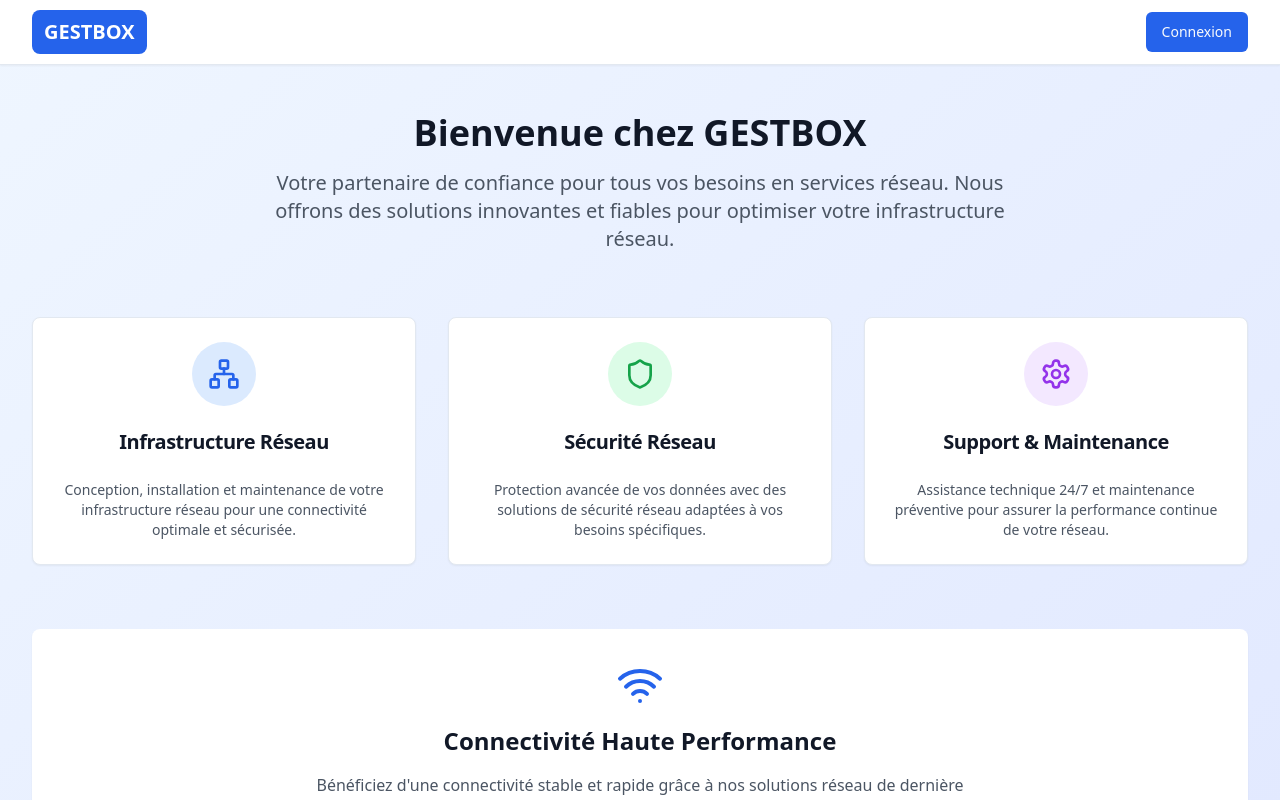
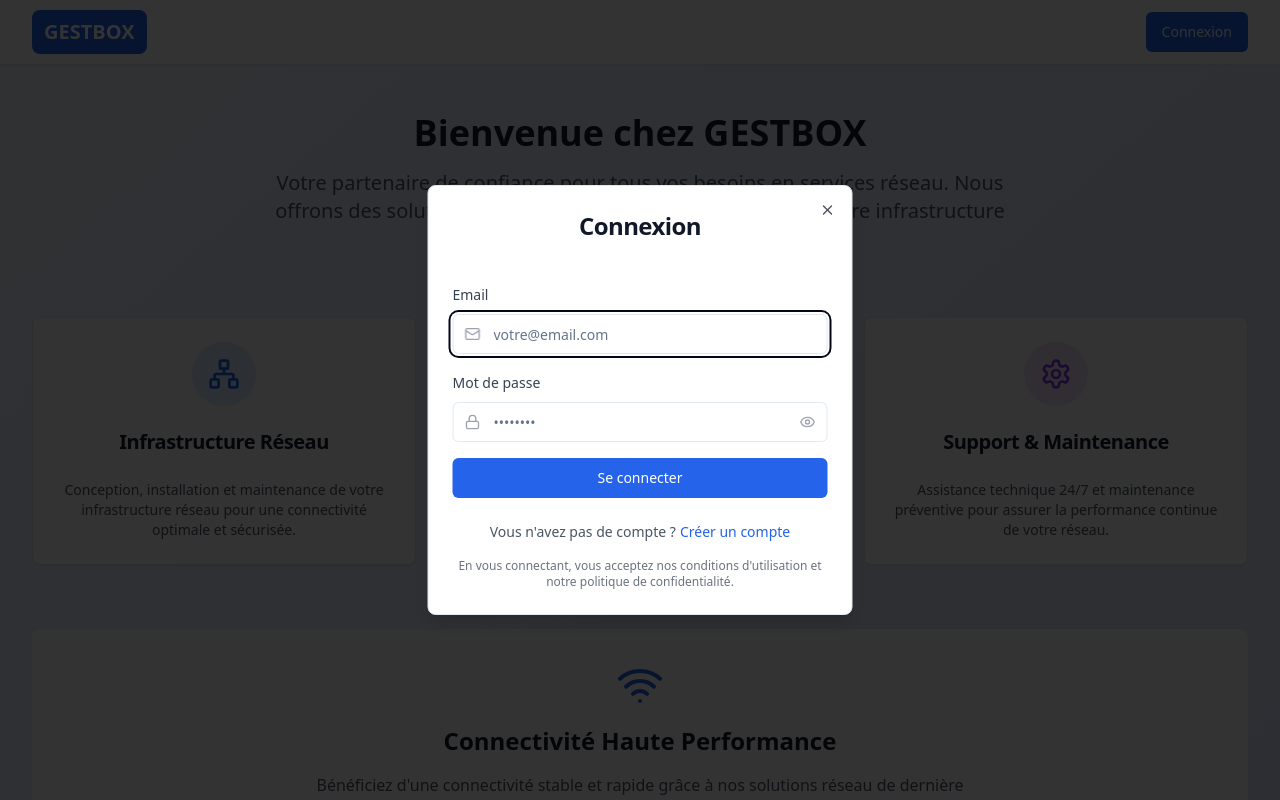
Before and after one commit to Godwin695/gestbox-network-welcome, a React (Vite) app: page / in a window 1280 px wide. Both pictures are taken after a click on the button "Connexion". Shown: the top 800 px of the page. Built offline with nearby package versions, Linux system fonts and the light colour scheme.

Commit message:
feat: Add login page
Implement a modern login page to be displayed upon clicking the "Connexion" button.

```diff
--- /dev/null
+++ b/src/components/LoginModal.tsx
@@ -0,0 +1,142 @@
+
+import { useState } from "react";
+import { Button } from "@/components/ui/button";
+import { Input } from "@/components/ui/input";
+import { Label } from "@/components/ui/label";
+import { Dialog, DialogContent, DialogHeader, DialogTitle } from "@/components/ui/dialog";
+import { Eye, EyeOff, Lock, Mail, User } from "lucide-react";
+
+interface LoginModalProps {
+  isOpen: boolean;
+  onClose: () => void;
+}
+
+const LoginModal = ({ isOpen, onClose }: LoginModalProps) => {
+  const [showPassword, setShowPassword] = useState(false);
+  const [isSignUp, setIsSignUp] = useState(false);
+  const [formData, setFormData] = useState({
+    email: "",
+    password: "",
+    name: ""
+  });
+
+  const handleSubmit = (e: React.FormEvent) => {
+    e.preventDefault();
+    // Ici vous pourrez ajouter la logique de connexion/inscription
+    console.log("Form submitted:", formData);
+    onClose();
+  };
+
+  const handleInputChange = (e: React.ChangeEvent<HTMLInputElement>) => {
+    setFormData({
+      ...formData,
+      [e.target.name]: e.target.value
+    });
+  };
+
+  return (
+    <Dialog open={isOpen} onOpenChange={onClose}>
+      <DialogContent className="sm:max-w-[425px]">
+        <DialogHeader>
+          <DialogTitle className="text-2xl font-bold text-center text-gray-900">
+            {isSignUp ? "Créer un compte" : "Connexion"}
+          </DialogTitle>
+        </DialogHeader>
+
+        <div className="mt-6">
+          <form onSubmit={handleSubmit} className="space-y-4">
+            {isSignUp && (
+              <div className="space-y-2">
+                <Label htmlFor="name" className="text-sm font-medium text-gray-700">
+                  Nom complet
+                </Label>
+                <div className="relative">
+                  <User className="absolute left-3 top-1/2 transform -translate-y-1/2 text-gray-400 h-4 w-4" />
+                  <Input
+                    id="name"
+                    name="name"
+                    type="text"
+                    placeholder="Votre nom complet"
+                    value={formData.name}
+                    onChange={handleInputChange}
+                    className="pl-10"
+                    required={isSignUp}
+                  />
+                </div>
+              </div>
+            )}
+
+            <div className="space-y-2">
+              <Label htmlFor="email" className="text-sm font-medium text-gray-700">
+                Email
+              </Label>
+              <div className="relative">
+                <Mail className="absolute left-3 top-1/2 transform -translate-y-1/2 text-gray-400 h-4 w-4" />
+                <Input
+                  id="email"
+                  name="email"
+                  type="email"
+                  placeholder="votre@email.com"
+                  value={formData.email}
+                  onChange={handleInputChange}
+                  className="pl-10"
+                  required
+                />
+              </div>
+            </div>
+
+            <div className="space-y-2">
+              <Label htmlFor="password" className="text-sm font-medium text-gray-700">
+                Mot de passe
+              </Label>
+              <div className="relative">
+                <Lock className="absolute left-3 top-1/2 transform -translate-y-1/2 text-gray-400 h-4 w-4" />
+                <Input
+                  id="password"
+                  name="password"
+                  type={showPassword ? "text" : "password"}
+                  placeholder="••••••••"
+                  value={formData.password}
+                  onChange={handleInputChange}
+                  className="pl-10 pr-10"
+                  required
+                />
+                <button
+                  type="button"
+                  onClick={() => setShowPassword(!showPassword)}
+                  className="absolute right-3 top-1/2 transform -translate-y-1/2 text-gray-400 hover:text-gray-600"
+                >
+                  {showPassword ? <EyeOff className="h-4 w-4" /> : <Eye className="h-4 w-4" />}
+                </button>
+              </div>
+            </div>
+
+            <Button type="submit" className="w-full bg-blue-600 hover:bg-blue-700 text-white py-3">
+              {isSignUp ? "Créer le compte" : "Se connecter"}
+            </Button>
+          </form>
+
+          <div className="mt-6 text-center">
+            <p className="text-sm text-gray-600">
+              {isSignUp ? "Vous avez déjà un compte ?" : "Vous n'avez pas de compte ?"}
+              <button
+                onClick={() => setIsSignUp(!isSignUp)}
+                className="ml-1 text-blue-600 hover:text-blue-700 font-medium"
+              >
+                {isSignUp ? "Se connecter" : "Créer un compte"}
+              </button>
+            </p>
+          </div>
+
+          <div className="mt-4 text-center">
+            <p className="text-xs text-gray-500">
+              En vous connectant, vous acceptez nos conditions d'utilisation et notre politique de confidentialité.
+            </p>
+          </div>
+        </div>
+      </DialogContent>
+    </Dialog>
+  );
+};
+
+export default LoginModal;
--- a/src/pages/Index.tsx
+++ b/src/pages/Index.tsx
@@ -1,9 +1,13 @@
 
+import { useState } from "react";
 import { Button } from "@/components/ui/button";
 import { Card, CardContent, CardDescription, CardHeader, CardTitle } from "@/components/ui/card";
 import { Network, Shield, Settings, Wifi } from "lucide-react";
+import LoginModal from "@/components/LoginModal";
 
 const Index = () => {
+  const [isLoginModalOpen, setIsLoginModalOpen] = useState(false);
+
   return (
     <div className="min-h-screen bg-gradient-to-br from-blue-50 to-indigo-100">
       {/* Header */}
@@ -18,7 +22,10 @@ const Index = () => {
             </div>
 
             {/* Bouton de connexion */}
-            <Button className="bg-blue-600 hover:bg-blue-700">
+            <Button
+              className="bg-blue-600 hover:bg-blue-700"
+              onClick={() => setIsLoginModalOpen(true)}
+            >
               Connexion
             </Button>
           </div>
@@ -126,6 +133,12 @@ const Index = () => {
           </div>
         </div>
       </footer>
+
+      {/* Modal de connexion */}
+      <LoginModal
+        isOpen={isLoginModalOpen}
+        onClose={() => setIsLoginModalOpen(false)}
+      />
     </div>
   );
 };
```
